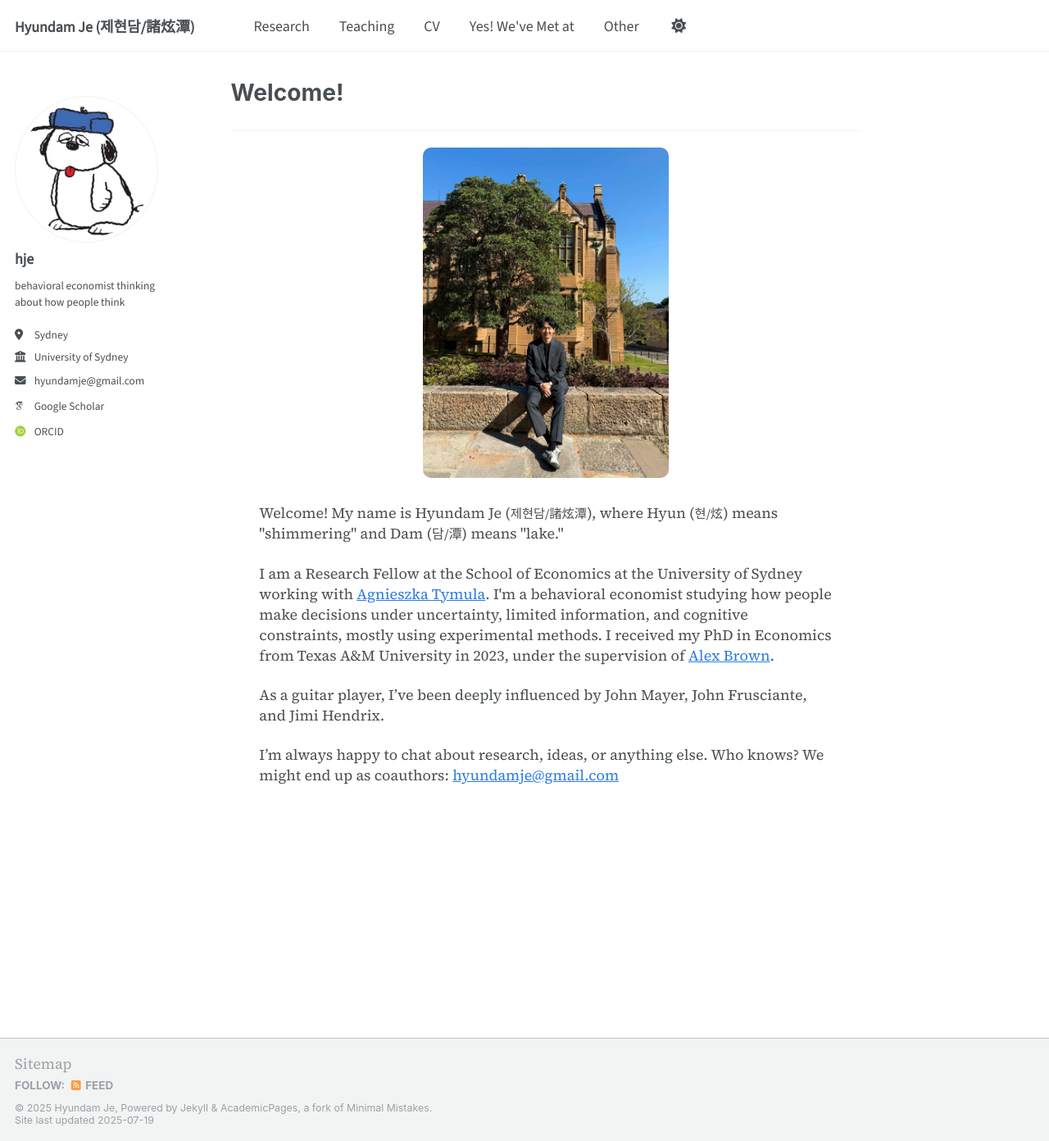
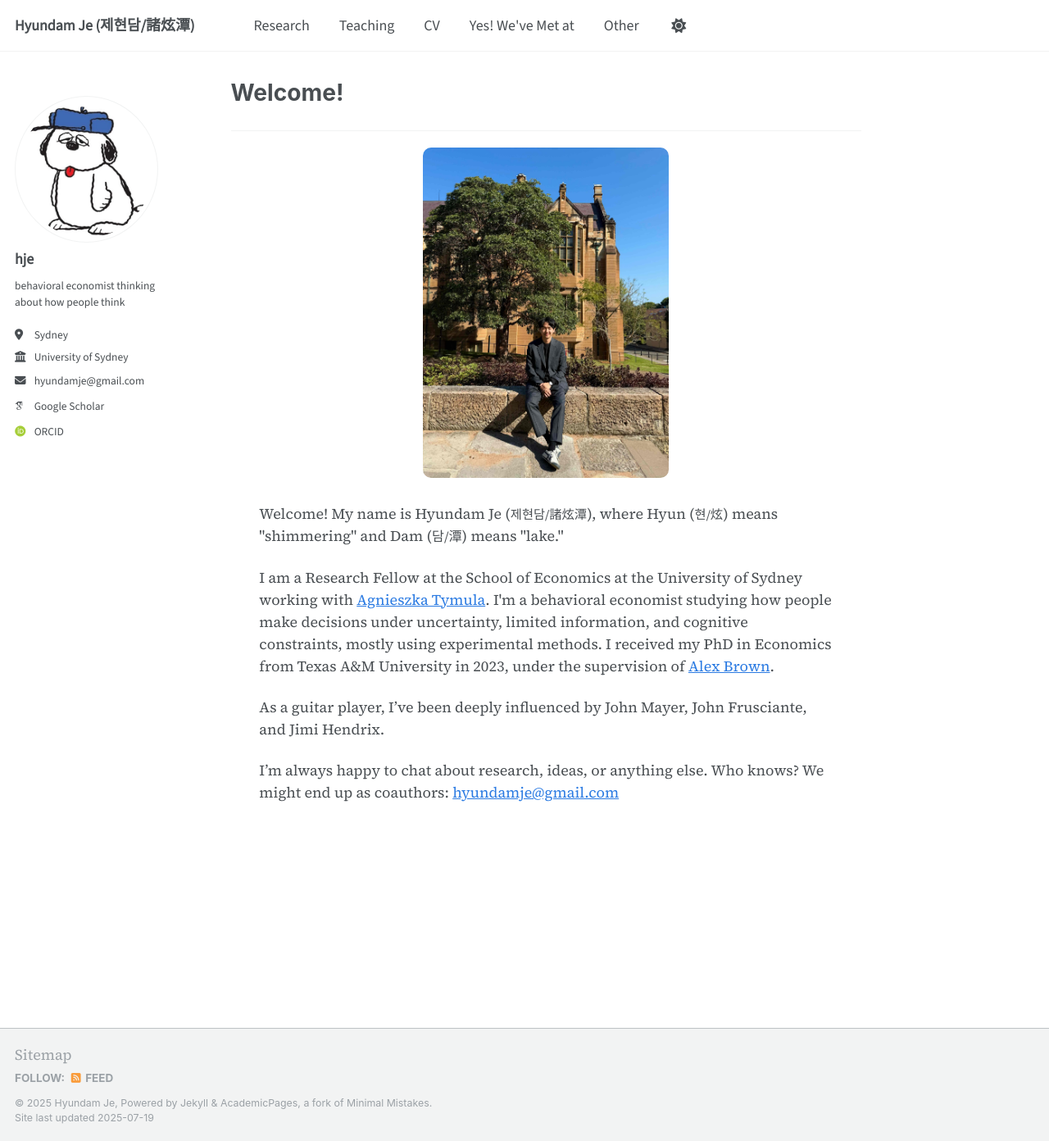
Before and after one commit to hyundamje/hyundamje.github.io, a Jekyll site: the page built from _pages/about.md, in a window 1280 px wide and 1392 px high. Shown: the whole window at 82% size. Built offline with Jekyll 4.4.1, drawn with Linux system fonts in a browser that asks for light colours; some web fonts are replaced.

Commit message:
Update _base.scss

```diff
--- a/_sass/layout/_base.scss
+++ b/_sass/layout/_base.scss
@@ -44,7 +44,7 @@ body {
  // font-family: 'IBM Plex Serif', serif;
  // font-family:  'Libertine', serif;
 
-   // line-height: 1.5;
+    line-height: 1.5;
   //  font-weight: 400;
 
   &.overflow--hidden {
```
